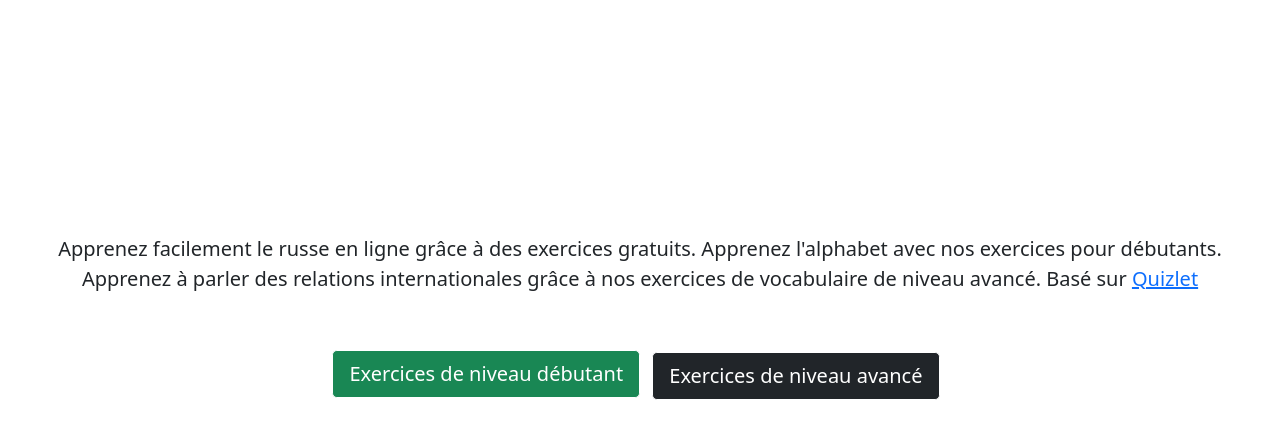
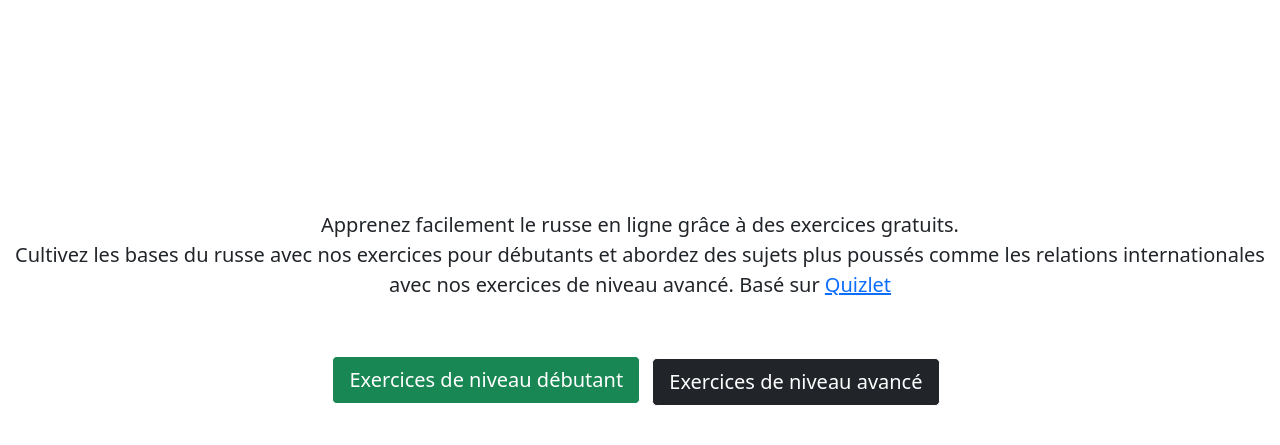
Before and after one commit to kekea1/store-analyser, a Flask app: page / in a window 1280 px wide. Shown: the part 56-501 px from the top of the page. Run offline with Flask 2, Linux system fonts and the light colour scheme.

Commit message:
Update home.html

```diff
--- a/templates/home.html
+++ b/templates/home.html
@@ -22,10 +22,9 @@ Apprendre facilement et gratuitement du vocabulaire russe de niveau débutant à
     <div class=" container-fluid align-items-center text-center w-100 h-100" style=' margin-top:17%'>
         <br><br>
 
-    <br>
-    <h3 class="lead lh-base">Apprenez facilement le russe en ligne grâce à des exercices gratuits.
-        Apprenez l'alphabet avec nos exercices pour débutants.
-        Apprenez à parler des relations internationales grâce à nos exercices de vocabulaire de niveau avancé. Basé sur <a href="https://www.quizlet.com">Quizlet</a>
+    <h3 class="lead lh-base">Apprenez facilement le russe en ligne grâce à des exercices gratuits.<br>
+         Cultivez les bases du russe avec nos exercices pour débutants et abordez des sujets plus poussés comme les relations internationales avec nos exercices de niveau avancé.
+        Basé sur <a href="https://www.quizlet.com">Quizlet</a>
     </h3>
     <br><br>
      <a href="/general/" class="btn btn-lg btn-success lead border-white bg-blue me-2 mb-1" role="button"> Exercices de niveau débutant </a>
```
